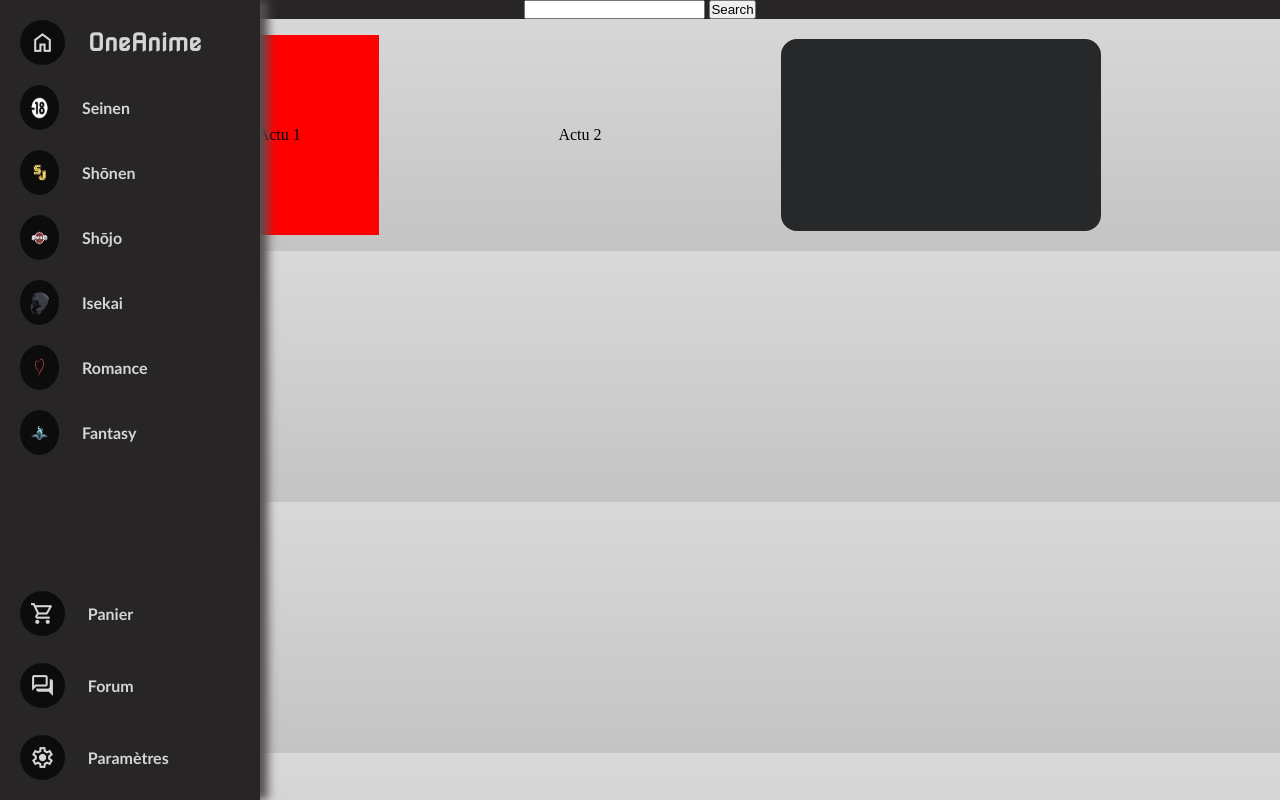
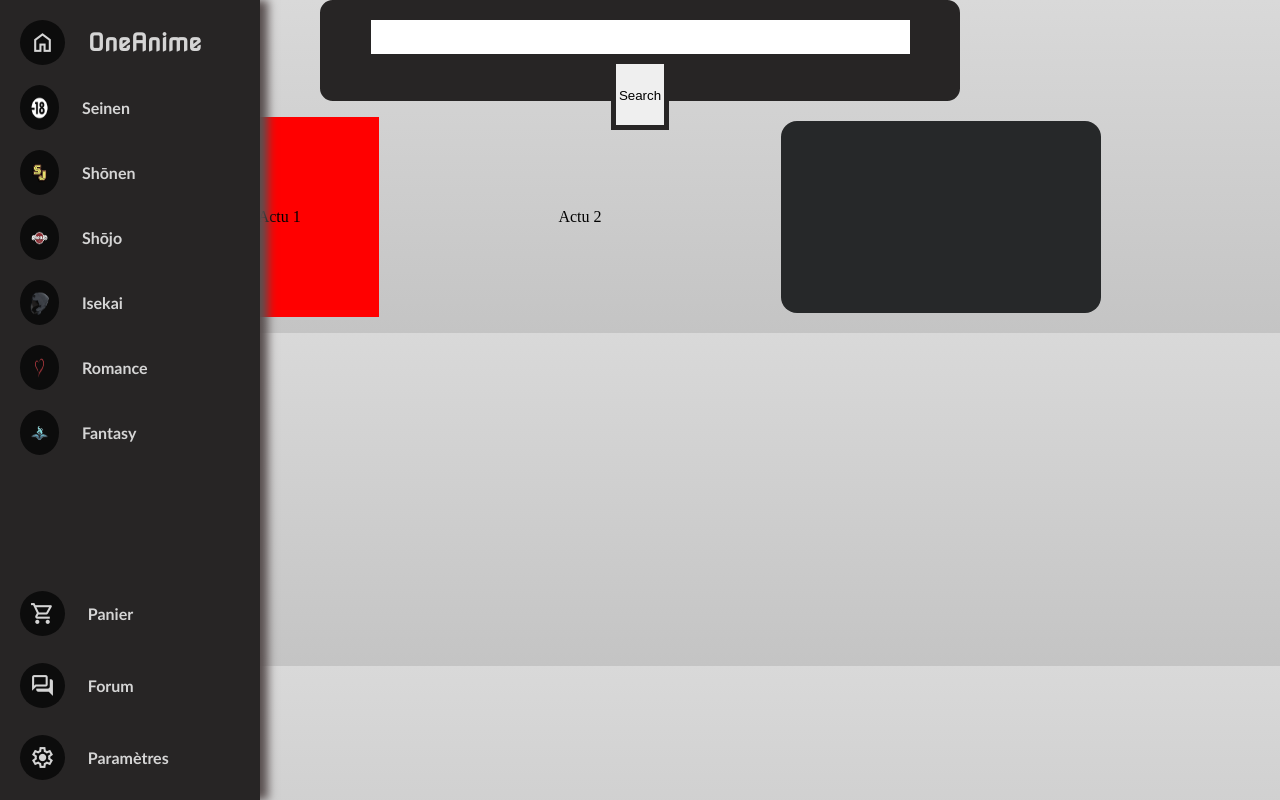
Before and after one commit to Bts-Sio-CCI/OneAnime, a PHP site: page / in a window 1280 px wide. Run offline with PHP 8.4, Linux system fonts and the light colour scheme; a map, chart or similar area stays blank.

Commit message:
searchbar

```diff
--- a/CSS/Accueil/style.css
+++ b/CSS/Accueil/style.css
@@ -139,6 +139,30 @@ li span:nth-child(2) {
 
 .div-search{
     background-color: #272525;
+    margin-left: 25%;
+    width: 50%;
     text-align: center;
-    font-style: none;
+    border: 15px solid #272525;
+    border-radius: 0.8em;
+    box-sizing: border-box;
 }
+
+#search-bar {
+    padding: 8px;
+    font-size: 16px;
+    box-sizing: border-box;
+    width: 90%;
+    border: 5px solid #272525;
+}
+
+.barre{
+    display: flex;
+}
+
+#search-button{
+    width: 9.45%;
+    height: 100%;
+    padding-top: 2px;
+    border: 5px solid #272525;
+    cursor: pointer;
+}
```
